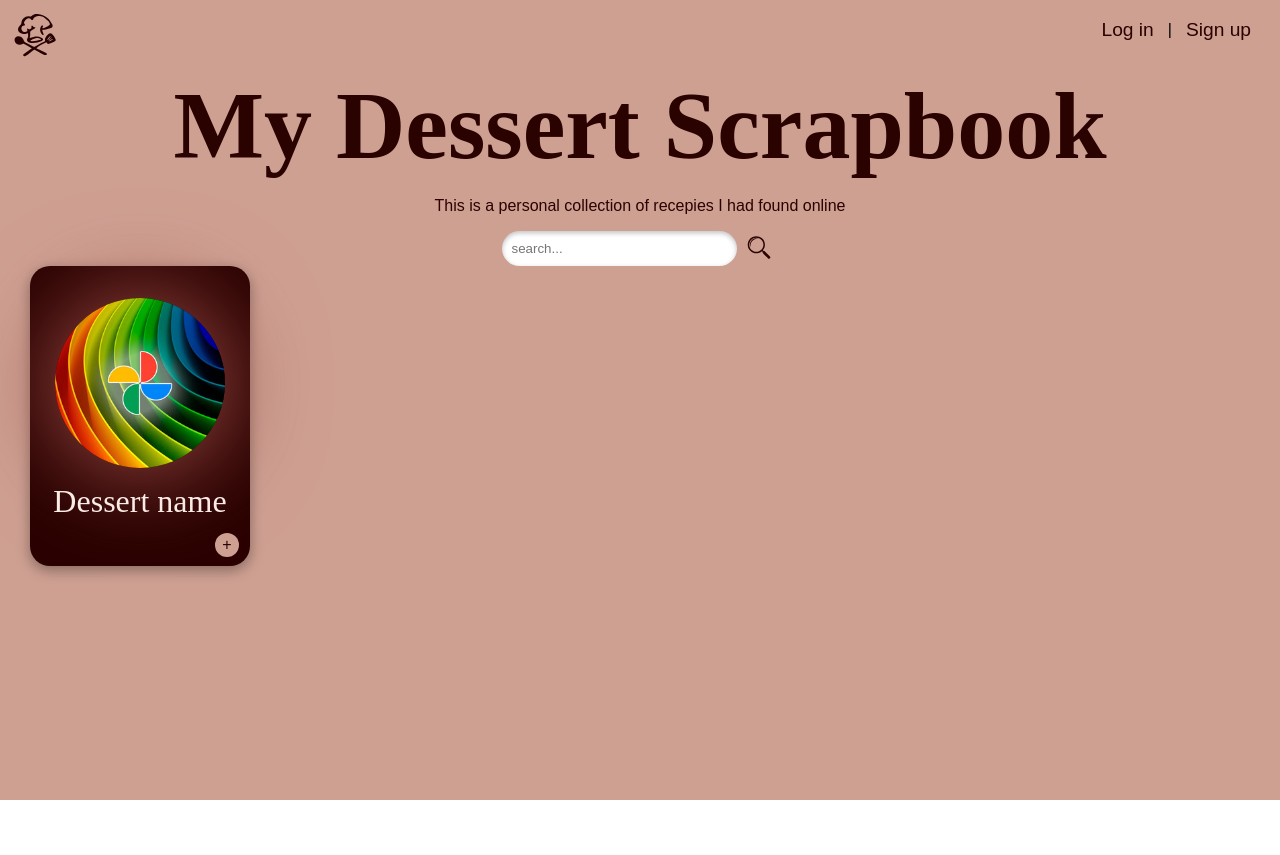
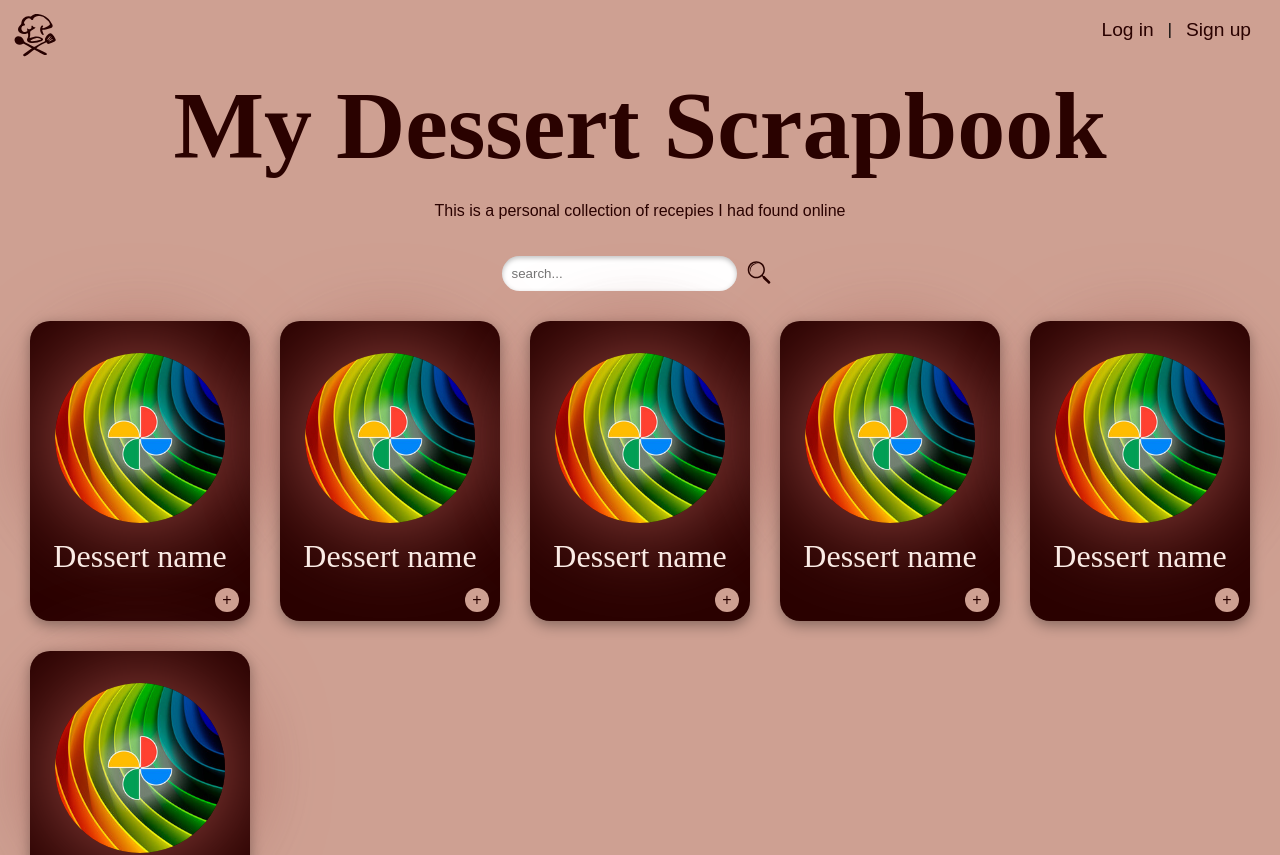
Before and after one commit to MAlexGG/ITAcademy-React-DessertsScrapbook, a React (Create React App) app: page / in a window 1280 px wide. Shown: the top 855 px of the page. Before the commit the page ends 800 px from the top, so only its background shows below. Built offline with nearby package versions, Linux system fonts and the light colour scheme; a web font is replaced by a local one.

Commit message:
margins title responsive

```diff
--- a/src/App.css
+++ b/src/App.css
@@ -55,3 +55,7 @@ input:focus {
     border-color: var(--secondary-color);
     box-shadow: 0 0 10px var(--secondary-color);
 }
+
+body {
+    background-color: var(--main-color);
+}
--- a/src/components/cards/Cards.js
+++ b/src/components/cards/Cards.js
@@ -6,7 +6,12 @@ export default function Cards() {
   return (
       <>
           <CtCards>
-            <Card/>
+        <Card />
+        <Card/>
+        <Card />
+        <Card />
+        <Card/>
+        <Card/>
           </CtCards>
 
       </>
--- a/src/components/cards/Cards.styled.js
+++ b/src/components/cards/Cards.styled.js
@@ -4,7 +4,8 @@ export const CtCards = styled.div`
     display: grid;
     grid-template-columns: 220px;
     gap: 30px;
-    @media (min-width: 815px) {
+    padding: 30px;
+    @media (min-width: 768px) {
         grid-template-columns: 220px 220px 220px;
     }
     @media (min-width: 1280px) {
--- a/src/pages/home/Home.styled.js
+++ b/src/pages/home/Home.styled.js
@@ -4,7 +4,6 @@ export const CtHome = styled.div`
     display: flex;
     flex-direction: column;
     align-items: center;
-    background-color: var(--main-color);
     width: 100vw;
     height: 100vh;
 `;
@@ -13,9 +12,10 @@ export const Title = styled.h1`
     font-family: 'The Nautigal', cursive;
     font-size: 5rem;
     margin-top: 75px;
+    margin-bottom: 5px;
     color: var(--secondary-color);
     @media (min-width: 815px) {
-        margin: 0px;
+        margin-top: 0px;
         font-size: 6rem;
     }
 `;
@@ -28,6 +28,7 @@ export const TxtHome = styled.p`
 export const CtSearch = styled.div`
     display: flex;
     justify-content: center;
+    margin-top: 20px;
 `;
 
 export const InputSearch = styled.input`
```
